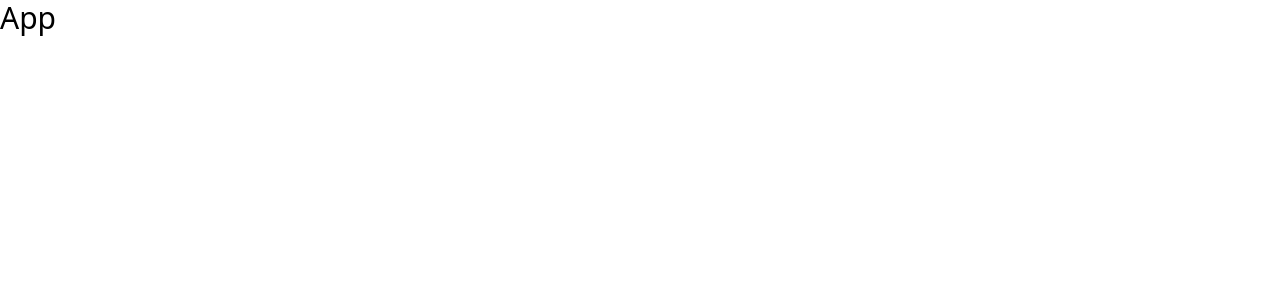
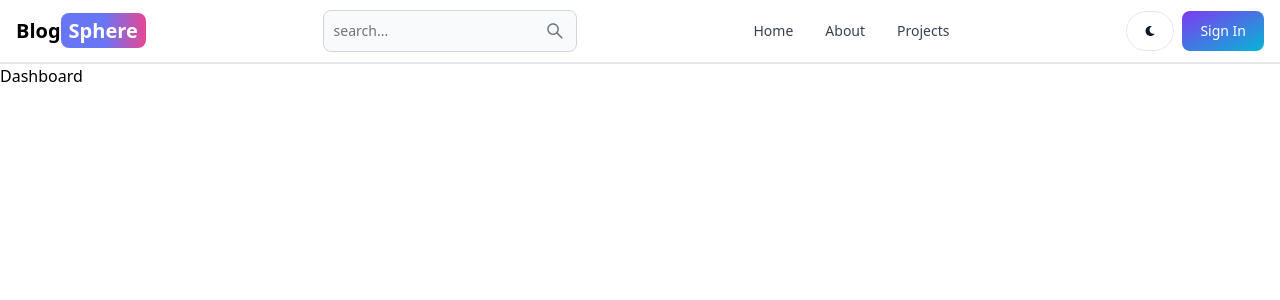
Before and after one commit to abhissh11/BlogSphere, a React (Create React App) app in the folder client/: page /dashboard in a window 1280 px wide. Shown: the top 300 px of the page. Built offline with nearby package versions, Linux system fonts and the light colour scheme.

Commit message:
Implemented Routes to pages && Header Sec.

```diff
--- a/client/package.json
+++ b/client/package.json
@@ -6,8 +6,11 @@
     "@testing-library/jest-dom": "^5.17.0",
     "@testing-library/react": "^13.4.0",
     "@testing-library/user-event": "^13.5.0",
+    "flowbite-react": "^0.8.0",
     "react": "^18.2.0",
     "react-dom": "^18.2.0",
+    "react-icons": "^5.0.1",
+    "react-router-dom": "^6.22.3",
     "react-scripts": "5.0.1",
     "web-vitals": "^2.1.4"
   },
--- a/client/public/index.html
+++ b/client/public/index.html
@@ -24,7 +24,7 @@
       work correctly both with client-side routing and a non-root public URL.
       Learn how to configure a non-root public URL by running `npm run build`.
     -->
-    <title>React App</title>
+    <title>BlogSphere - Abhishek</title>
   </head>
   <body>
     <noscript>You need to enable JavaScript to run this app.</noscript>
--- a/client/src/App.js
+++ b/client/src/App.js
@@ -1,7 +1,27 @@
 import React from "react";
+import { BrowserRouter, Routes, Route } from "react-router-dom";
+import Dashboard from "./pages/Dashboard";
+import Home from "./pages/Home";
+import About from "./pages/About";
+import SignIn from "./pages/SignIn";
+import SignUp from "./pages/SignUp";
+import Projects from "./pages/Projects";
+import Header from "./components/Header";
 
 const App = () => {
-  return <div className="text-3xl">App</div>;
+  return (
+    <BrowserRouter>
+      <Header />
+      <Routes>
+        <Route path="/" element={<Home />} />
+        <Route path="/dashboard" element={<Dashboard />} />
+        <Route path="/sign-up" element={<SignUp />} />
+        <Route path="/sign-in" element={<SignIn />} />
+        <Route path="/about" element={<About />} />
+        <Route path="/projects" element={<Projects />} />
+      </Routes>
+    </BrowserRouter>
+  );
 };
 
 export default App;
--- /dev/null
+++ b/client/src/components/Header.js
@@ -0,0 +1,57 @@
+import React from "react";
+import { Button, Navbar, TextInput } from "flowbite-react";
+import { Link, useLocation } from "react-router-dom";
+import { AiOutlineSearch } from "react-icons/ai";
+import { FaMoon } from "react-icons/fa";
+
+const Header = () => {
+  const path = useLocation().pathname;
+  return (
+    <>
+      <Navbar className="border-b-2">
+        <Link
+          to={"/"}
+          className="self-center whitespace-nowrap text-sm sm:text-xl font-semibold dark:text-white"
+        >
+          Blog
+          <span className="px-2 py-1  bg-gradient-to-r from-indigo-500 via-indigo-500 to-pink-500 rounded-lg text-white">
+            Sphere
+          </span>
+        </Link>
+        <form>
+          <TextInput
+            type="text"
+            placeholder="search..."
+            rightIcon={AiOutlineSearch}
+            className="hidden lg:inline"
+          />
+        </form>
+        <Button className="w-12 h-10 bg-blue-300 lg:hidden" color="gray" pill>
+          <AiOutlineSearch />
+        </Button>
+        <div className="flex gap-2 md:order-2">
+          <Button className="w-12 h-10 hidden sm:inline" color={"gray"} pill>
+            <FaMoon />
+          </Button>
+          <Link to={"sign-in"}>
+            <Button gradientDuoTone="purpleToBlue">Sign In</Button>
+          </Link>
+          <Navbar.Toggle />
+        </div>
+        <Navbar.Collapse>
+          <Navbar.Link active={path === "/"} as={"div"}>
+            <Link to={"/"}>Home</Link>
+          </Navbar.Link>
+          <Navbar.Link active={path === "/about"} as={"div"}>
+            <Link to={"/about"}>About</Link>
+          </Navbar.Link>
+          <Navbar.Link active={path === "/projects"} as={"div"}>
+            <Link to={"/projects"}>Projects</Link>
+          </Navbar.Link>
+        </Navbar.Collapse>
+      </Navbar>
+    </>
+  );
+};
+
+export default Header;
--- /dev/null
+++ b/client/src/pages/About.js
@@ -0,0 +1,7 @@
+import React from "react";
+
+const About = () => {
+  return <div>About</div>;
+};
+
+export default About;
--- /dev/null
+++ b/client/src/pages/Dashboard.js
@@ -0,0 +1,7 @@
+import React from "react";
+
+const Dashboard = () => {
+  return <div>Dashboard</div>;
+};
+
+export default Dashboard;
--- /dev/null
+++ b/client/src/pages/Home.js
@@ -0,0 +1,7 @@
+import React from "react";
+
+const Home = () => {
+  return <div>Home</div>;
+};
+
+export default Home;
--- /dev/null
+++ b/client/src/pages/Projects.js
@@ -0,0 +1,7 @@
+import React from "react";
+
+const Product = () => {
+  return <div>Product</div>;
+};
+
+export default Product;
--- /dev/null
+++ b/client/src/pages/SignIn.js
@@ -0,0 +1,7 @@
+import React from "react";
+
+const SignIn = () => {
+  return <div>SignIn</div>;
+};
+
+export default SignIn;
--- /dev/null
+++ b/client/src/pages/SignUp.js
@@ -0,0 +1,7 @@
+import React from "react";
+
+const SignUp = () => {
+  return <div>SignUp</div>;
+};
+
+export default SignUp;
--- a/client/tailwind.config.js
+++ b/client/tailwind.config.js
@@ -1,8 +1,9 @@
+const flowbite = require("flowbite-react/tailwind");
 /** @type {import('tailwindcss').Config} */
 module.exports = {
-  content: ["./src/**/*.{html,js}"],
+  content: ["./src/**/*.{html,js}", flowbite.content()],
   theme: {
     extend: {},
   },
-  plugins: [],
+  plugins: [flowbite.plugin()],
 };
```
Also changed, not shown: 1 other file (tests, documents, lock files or other folders).
